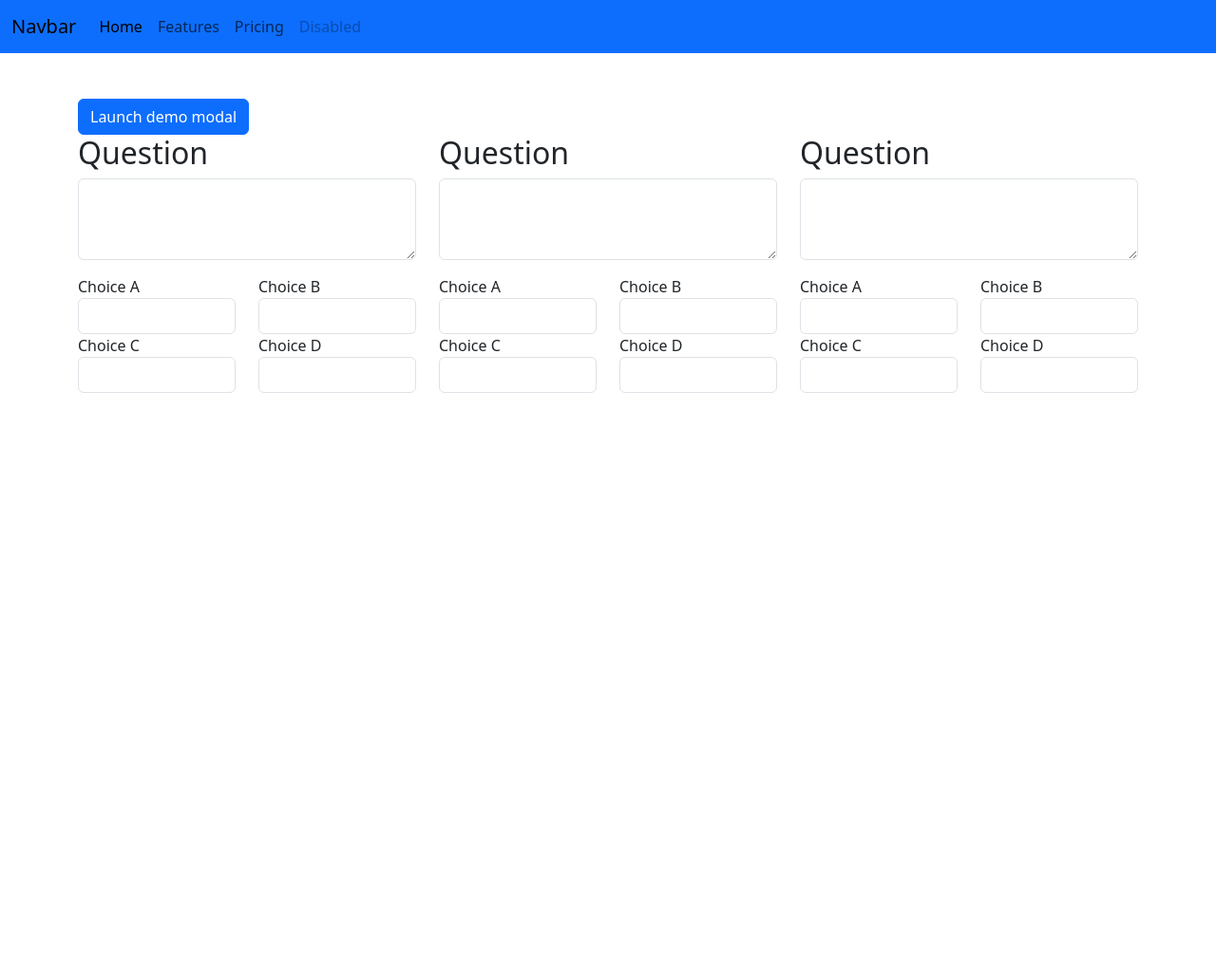
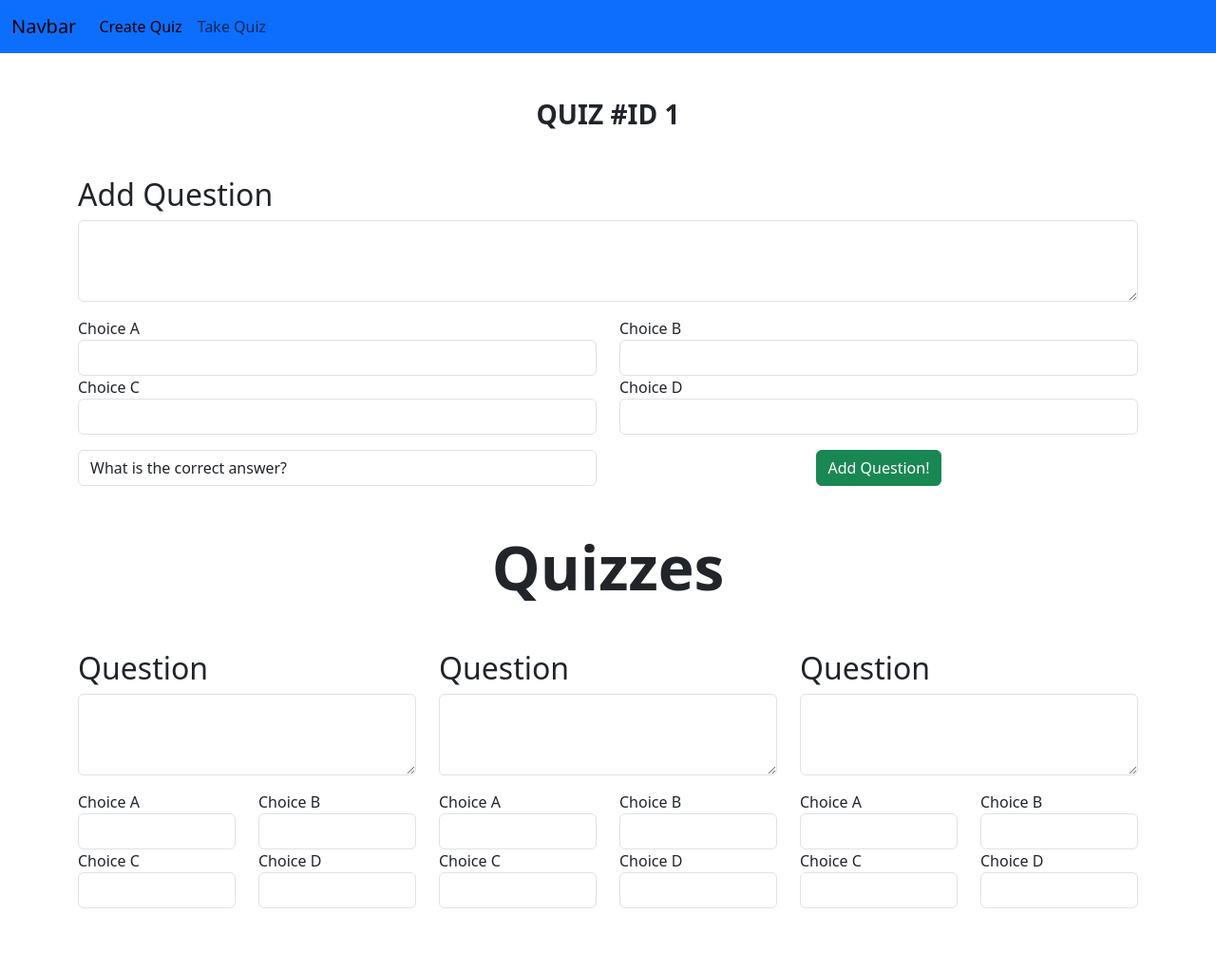
Before and after one commit to Sowishi/Quiz-System-Final-Project, a Flask app: page /edit-quiz/1 in a window 1280 px wide. Shown: the whole page at 95% size. Before the commit the page ends 414 px from the top, so only its background shows below. Run offline with Flask 3, Linux system fonts and the light colour scheme.

Commit message:
Add dynamic route in the edit-quiz

```diff
--- a/main.py
+++ b/main.py
@@ -67,9 +67,15 @@ def createQuiz():
 
         return render_template("create.html", quizzes = res)
 
-@app.route("/edit-quiz/<int:quiz_number>")
+@app.route("/edit-quiz/<int:quiz_number>", methods=["POST", "GET"])
 def editQuiz(quiz_number):
-    return render_template('edit-quiz.html', quiz_number=quiz_number)
+
+    if(request.method == "POST"):
+        print("test")
+
+    if(request.method  == "GET"):
+        return render_template('edit-quiz.html', quiz_number=quiz_number)
+
 
 # Database Connection
 def get_db():
--- a/templates/base.html
+++ b/templates/base.html
@@ -29,16 +29,12 @@
         <div class="collapse navbar-collapse" id="navbarNav">
           <ul class="navbar-nav">
             <li class="nav-item">
-              <a class="nav-link active" aria-current="page" href="#">Home</a>
+              <a class="nav-link active" aria-current="page" href="/create-quiz"
+                >Create Quiz</a
+              >
             </li>
             <li class="nav-item">
-              <a class="nav-link" href="#">Features</a>
-            </li>
-            <li class="nav-item">
-              <a class="nav-link" href="#">Pricing</a>
-            </li>
-            <li class="nav-item">
-              <a class="nav-link disabled" aria-disabled="true">Disabled</a>
+              <a class="nav-link" href="/take">Take Quiz</a>
             </li>
           </ul>
         </div>
--- a/templates/edit-quiz.html
+++ b/templates/edit-quiz.html
@@ -1,48 +1,61 @@
 {% extends "base.html" %} {% block content %}
 
 <div class="container my-5">
-  <!-- Button trigger modal -->
-  <button
-    type="button"
-    class="btn btn-primary"
-    data-toggle="modal"
-    data-target="#test"
-  >
-    Launch demo modal
-  </button>
+  <h3 class="text-center fw-bold my-5">QUIZ #ID {{quiz_number}}</h3>
 
-  <!-- Modal -->
-  <div
-    class="modal fade"
-    id="test"
-    tabindex="-1"
-    role="dialog"
-    aria-labelledby="exampleModalCenterTitle"
-    aria-hidden="true"
-  >
-    <div class="modal-dialog modal-dialog-centered" role="document">
-      <div class="modal-content">
-        <div class="modal-header">
-          <h5 class="modal-title" id="exampleModalLongTitle">Modal title</h5>
-          <button
-            type="button"
-            class="close"
-            data-dismiss="modal"
-            aria-label="Close"
-          >
-            <span aria-hidden="true">&times;</span>
-          </button>
+  <form action="/edit-quiz" method="post">
+    <h2>Add Question</h2>
+    <div class="form-group">
+      <textarea
+        name="question"
+        class="form-control"
+        id="question"
+        rows="3"
+      ></textarea>
+    </div>
+    <div class="row my-3">
+      <div class="col-6">
+        <div class="form-group">
+          <label for="exampleInputPassword1">Choice A</label>
+          <input type="text" class="form-control" name="a" id="a" />
         </div>
-        <div class="modal-body">...</div>
-        <div class="modal-footer">
-          <button type="button" class="btn btn-secondary" data-dismiss="modal">
-            Close
-          </button>
-          <button type="button" class="btn btn-primary">Save changes</button>
+      </div>
+      <div class="col-6">
+        <div class="form-group">
+          <label for="exampleInputPassword1">Choice B</label>
+          <input type="text" class="form-control" name="b" id="b" />
+        </div>
+      </div>
+      <div class="col-6">
+        <div class="form-group">
+          <label for="exampleInputPassword1">Choice C</label>
+          <input type="text" class="form-control" name="c" id="c" />
+        </div>
+      </div>
+      <div class="col-6">
+        <div class="form-group">
+          <label for="exampleInputPassword1">Choice D</label>
+          <input type="text" class="form-control" name="d" id="d" />
         </div>
       </div>
     </div>
-  </div>
+    <div class="row">
+      <div class="col-6 d-flex justify-content-center align-items-center">
+        <select class="form-control">
+          <option>What is the correct answer?</option>
+          <option value="a">Letter A</option>
+          <option value="b">Letter B</option>
+          <option value="c">Letter C</option>
+          <option value="d">Letter D</option>
+        </select>
+      </div>
+      <div class="col-6 d-flex justify-content-center align-items-center">
+        <button class="btn btn-success">Add Question!</button>
+      </div>
+    </div>
+  </form>
+
+  <h1 class="text-center fw-bold display-3 my-5">Quizzes</h1>
   <div class="row">
     <div class="col-lg-4">
       <h2>Question</h2>
```
